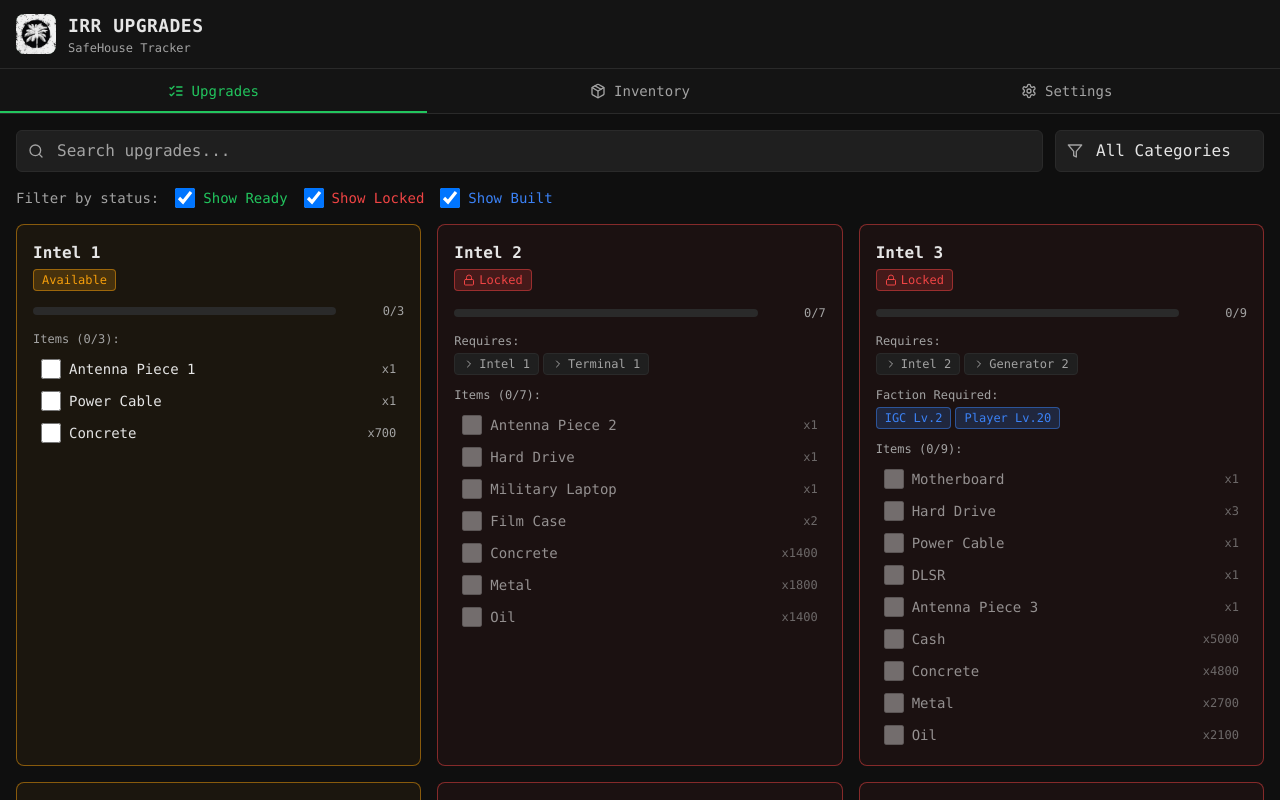
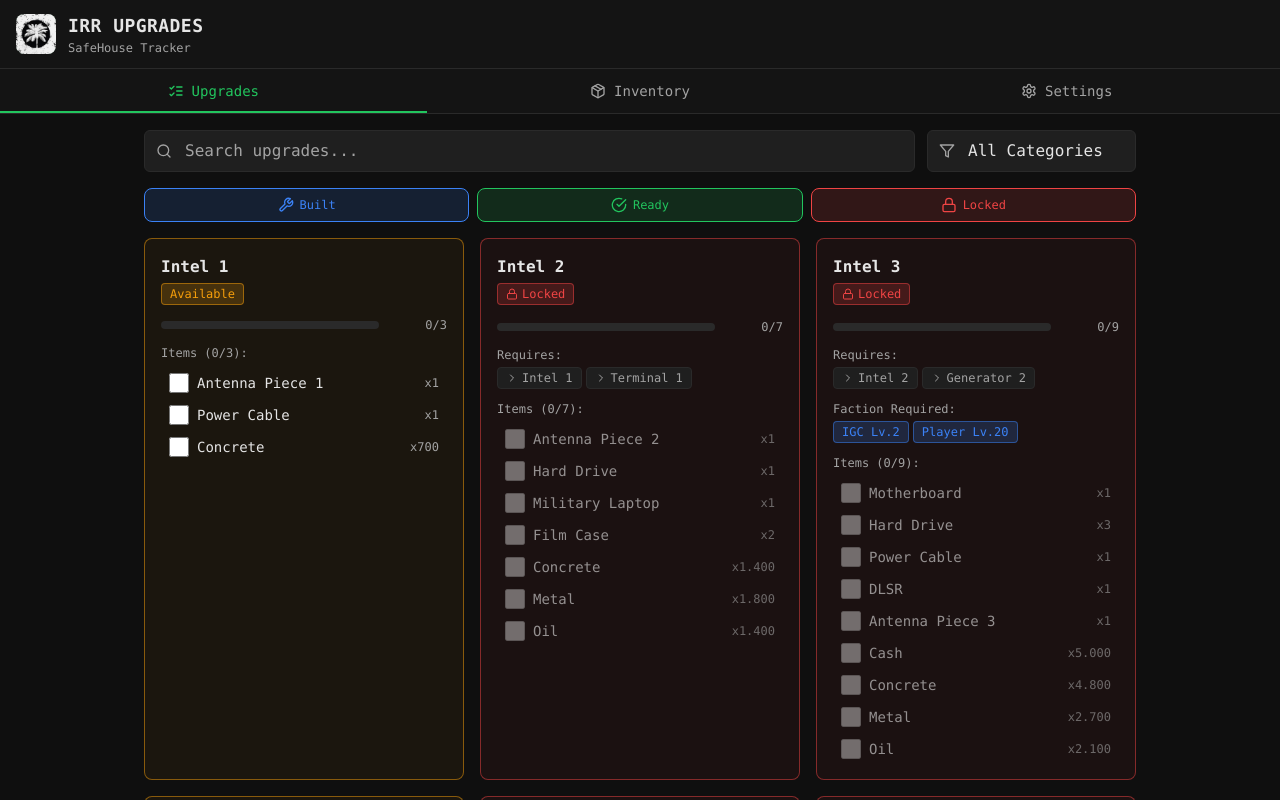
Before and after one commit to CrisRamonda/irr-upgrades-tracker, a React (Vite) app: page / in a window 1280 px wide. Shown: the top 800 px of the page. Built offline with nearby package versions, Linux system fonts and the light colour scheme; the HTML template or start-up script is replaced by a standard one.

Commit message:
versión 1.5?

```diff
--- a/src/components/Inventory/InventoryPanel.jsx
+++ b/src/components/Inventory/InventoryPanel.jsx
@@ -1,7 +1,8 @@
 import { useState, useEffect } from 'react';
-import { Package, Check, Shield, User, Info } from 'lucide-react';
+import { Package, Check, Shield, Info } from 'lucide-react';
 import { ProgressBar } from '../UI/ProgressBar';
 import { ItemUpgradesOverlay } from './ItemUpgradesOverlay';
+import { formatNumber } from '../../utils/format';
 
 export function InventoryPanel({
   items,
@@ -33,24 +34,53 @@ export function InventoryPanel({
     { id: 'player', name: 'Player' }
   ];
 
+  const materialNames = ['concrete', 'food', 'metal', 'oil'];
+
+  const materialItems = items.filter(i => materialNames.includes(i.name.toLowerCase()));
+  const otherItems = items.filter(i => !materialNames.includes(i.name.toLowerCase()));
+
+  const makeStats = (list) => {
+    const markedQuantity = list.reduce((s, i) => s + (i.markedQuantity || 0), 0);
+    const totalRequired = list.reduce((s, i) => s + i.totalRequired, 0);
+    return {
+      totalRequired,
+      markedQuantity,
+      percentage: totalRequired > 0 ? Math.round((markedQuantity / totalRequired) * 100) : 0,
+    };
+  };
+
+  const itemsStats = makeStats(otherItems);
+  const materialsStats = makeStats(materialItems);
+
   return (
-    <div className="p-4 space-y-4">
+    <div className="p-4 space-y-4 max-w-5xl mx-auto">
       <div className="card-tactical p-4">
         <div className="flex items-center gap-3 mb-3">
           <Package className="w-5 h-5 text-status-accent" />
           <h2 className="text-tactical-text font-bold">Inventory</h2>
         </div>
+        <div className="space-y-2">
+          <div>
+            <div className="text-xs text-tactical-muted mb-1">
+              Items
+            </div>
             <ProgressBar
-          current={stats.collected}
-          total={items.length}
-          percentage={stats.percentage}
+              current={itemsStats.markedQuantity}
+              total={itemsStats.totalRequired}
+              percentage={itemsStats.percentage}
             />
-        <p className="text-xs text-tactical-muted mt-2">
-          {stats.collected} of {items.length} unique items collected
-        </p>
-        <p className="text-xs text-tactical-muted mt-1">
-          Total items needed: {stats.total}
-        </p>
+          </div>
+          <div>
+            <div className="text-xs text-tactical-muted mb-1">
+              Materials
+            </div>
+            <ProgressBar
+              current={materialsStats.markedQuantity}
+              total={materialsStats.totalRequired}
+              percentage={materialsStats.percentage}
+            />
+          </div>
+        </div>
       </div>
 
       <div className="card-tactical p-4">
@@ -88,8 +118,16 @@ export function InventoryPanel({
         </p>
       </div>
 
+      {[
+        { title: 'Items', items: otherItems },
+        { title: 'Materials', items: materialItems },
+      ].map(section => (
+          <div key={section.title}>
+            <h3 className="text-tactical-text font-bold text-sm mb-2 mt-2">
+              {section.title}
+            </h3>
             <div className="grid grid-cols-1 sm:grid-cols-2 gap-2">
-        {items.map(item => {
+              {section.items.map(item => {
                 const isChecked = isItemChecked ? isItemChecked(item.id) : false;
                 const upgradeCount = itemRequiredUpgrades ? itemRequiredUpgrades[item.id]?.length || 0 : 0;
                 const marked = item.markedQuantity || 0;
@@ -97,45 +135,45 @@ export function InventoryPanel({
                 return (
                   <div
                     key={item.id}
-              className={`flex items-start gap-2 p-3 rounded-lg transition-all border
+                    onClick={() => onToggleItem(item.id)}
+                    className={`flex items-center gap-2 p-3 rounded-lg transition-all border cursor-pointer
                                ${isChecked
                                  ? 'bg-status-ready/10 border-status-ready/30'
                                  : 'bg-tactical-card border-tactical-border hover:bg-tactical-elevated'}`}
                   >
-              <label className="flex items-start gap-2 flex-1 min-w-0 cursor-pointer">
-                <input
-                  type="checkbox"
-                  checked={isChecked}
-                  onChange={() => onToggleItem(item.id)}
-                  className="checkbox-custom mt-0.5"
-                />
                     <div className="flex-1 min-w-0">
                       <span className={`text-sm truncate block ${isChecked ? 'text-status-ready' : 'text-tactical-text'}`}>
                         {item.name}
                       </span>
                       <span className="text-xs text-tactical-muted">
-                    {upgradeCount} upgrade{upgradeCount !== 1 ? 's' : ''} • Submitted: {marked.toLocaleString()}/{item.totalRequired.toLocaleString()}
-                    <span className="hidden sm:inline"> • Remaining: <span className={marked >= item.totalRequired ? 'text-status-ready' : 'text-status-locked'}>{(item.totalRequired - marked).toLocaleString()}</span></span>
+                        {upgradeCount} upgrade{upgradeCount !== 1 ? 's' : ''} • Submitted: {formatNumber(marked)}/{formatNumber(item.totalRequired)}
+                        <span className="hidden sm:inline"> • Remaining: <span className={marked >= item.totalRequired ? 'text-status-ready' : 'text-status-locked'}>{formatNumber(item.totalRequired - marked)}</span></span>
                       </span>
                       <span className="text-xs text-tactical-muted block sm:hidden mt-0.5">
-                    Remaining: <span className={marked >= item.totalRequired ? 'text-status-ready' : 'text-status-locked'}>{(item.totalRequired - marked).toLocaleString()}</span>
+                        Remaining: <span className={marked >= item.totalRequired ? 'text-status-ready' : 'text-status-locked'}>{formatNumber(item.totalRequired - marked)}</span>
                       </span>
                     </div>
+                    <div className="flex items-center gap-1">
                       {isChecked && (
-                  <Check className="w-4 h-4 text-status-ready flex-shrink-0 mt-0.5" />
+                        <Check className="w-7 h-7 text-status-ready" />
                       )}
-              </label>
+                      {!isChecked && (
+                        <div className="w-7 h-7" />
+                      )}
                       <button
-                onClick={() => setOverlayItem(item)}
-                className="p-2 rounded hover:bg-tactical-elevated transition-colors text-tactical-muted hover:text-status-accent flex-shrink-0"
+                        onClick={(e) => { e.stopPropagation(); setOverlayItem(item); }}
+                        className="w-7 h-7 flex items-center justify-center rounded hover:bg-tactical-elevated transition-colors text-tactical-muted hover:text-status-accent"
                         title="Show upgrade details"
                       >
                         <Info className="w-5 h-5" />
                       </button>
                     </div>
+                  </div>
                 );
               })}
             </div>
+          </div>
+        ))}
 
       {items.length === 0 && (
         <div className="text-center py-8 text-tactical-muted">
--- a/src/components/Upgrades/UpgradeCard.jsx
+++ b/src/components/Upgrades/UpgradeCard.jsx
@@ -1,6 +1,7 @@
 import { Check, X, Lock, ChevronRight, Hammer, Undo2 } from 'lucide-react';
 import { Badge } from '../UI/Badge';
 import { ProgressBar } from '../UI/ProgressBar';
+import { formatNumber } from '../../utils/format';
 
 export function UpgradeCard({
   upgrade,
@@ -131,7 +132,7 @@ export function UpgradeCard({
               {item.name}
             </span>
             <span className="text-xs text-tactical-muted ml-auto font-mono">
-              x{item.quantity}
+              x{formatNumber(item.quantity)}
             </span>
           </label>
         ))}
--- a/src/components/Upgrades/UpgradeList.jsx
+++ b/src/components/Upgrades/UpgradeList.jsx
@@ -1,5 +1,5 @@
 import { useMemo } from 'react';
-import { Search, Filter, CheckCircle } from 'lucide-react';
+import { Search, Filter, CheckCircle, Lock, Wrench } from 'lucide-react';
 import { UpgradeCard } from './UpgradeCard';
 import { useLocalStorage } from '../../hooks/useLocalStorage';
 
@@ -52,7 +52,7 @@ export function UpgradeList({
   };
 
   return (
-    <div className="p-4 space-y-4">
+    <div className="p-4 space-y-4 max-w-5xl mx-auto">
       <div className="flex flex-col sm:flex-row gap-3">
         <div className="relative flex-1">
           <Search className="absolute left-3 top-1/2 -translate-y-1/2 w-4 h-4 text-tactical-muted" />
@@ -81,35 +81,37 @@ export function UpgradeList({
         </div>
       </div>
 
-      <div className="flex flex-wrap items-center gap-4 text-sm">
-        <span className="text-tactical-muted">Filter by status:</span>
-        <label className="flex items-center gap-2 cursor-pointer">
-          <input
-            type="checkbox"
-            checked={showReady}
-            onChange={(e) => setShowReady(e.target.checked)}
-            className="checkbox-custom"
-          />
-          <span className="text-status-ready">Show Ready</span>
-        </label>
-        <label className="flex items-center gap-2 cursor-pointer">
-          <input
-            type="checkbox"
-            checked={showLocked}
-            onChange={(e) => setShowLocked(e.target.checked)}
-            className="checkbox-custom"
-          />
-          <span className="text-status-locked">Show Locked</span>
-        </label>
-        <label className="flex items-center gap-2 cursor-pointer">
-          <input
-            type="checkbox"
-            checked={showBuilt}
-            onChange={(e) => setShowBuilt(e.target.checked)}
-            className="checkbox-custom"
-          />
-          <span className="text-status-accent">Show Built</span>
-        </label>
+      <div className="grid grid-cols-3 gap-2">
+        <button
+          onClick={() => setShowBuilt(!showBuilt)}
+          className={`flex items-center justify-center gap-1.5 px-2 py-2 rounded-lg border text-xs font-medium transition-all
+                     ${showBuilt
+                       ? 'bg-status-accent/15 border-status-accent text-status-accent'
+                       : 'bg-tactical-elevated border-tactical-border text-tactical-muted'}`}
+        >
+          <Wrench className="w-4 h-4" />
+          Built
+        </button>
+        <button
+          onClick={() => setShowReady(!showReady)}
+          className={`flex items-center justify-center gap-1.5 px-2 py-2 rounded-lg border text-xs font-medium transition-all
+                     ${showReady
+                       ? 'bg-status-ready/15 border-status-ready text-status-ready'
+                       : 'bg-tactical-elevated border-tactical-border text-tactical-muted'}`}
+        >
+          <CheckCircle className="w-4 h-4" />
+          Ready
+        </button>
+        <button
+          onClick={() => setShowLocked(!showLocked)}
+          className={`flex items-center justify-center gap-1.5 px-2 py-2 rounded-lg border text-xs font-medium transition-all
+                     ${showLocked
+                       ? 'bg-status-locked/15 border-status-locked text-status-locked'
+                       : 'bg-tactical-elevated border-tactical-border text-tactical-muted'}`}
+        >
+          <Lock className="w-4 h-4" />
+          Locked
+        </button>
       </div>
 
       {selectedCategory !== 'all' && (
@@ -118,7 +120,7 @@ export function UpgradeList({
         </div>
       )}
 
-      <div className="grid grid-cols-1 md:grid-cols-2 lg:grid-cols-3 gap-4">
+      <div className="grid grid-cols-1 md:grid-cols-2 xl:grid-cols-3 gap-4 max-w-5xl mx-auto">
         {filteredUpgrades.map(upgrade => {
           const status = getUpgradeStatus(upgrade);
           const progress = getUpgradeProgress(upgrade);
--- /dev/null
+++ b/src/utils/format.js
@@ -0,0 +1,3 @@
+export function formatNumber(num) {
+  return Math.floor(num).toString().replace(/\B(?=(\d{3})+(?!\d))/g, '.');
+}
```
Lines whose indentation alone changed are shown as unchanged.
